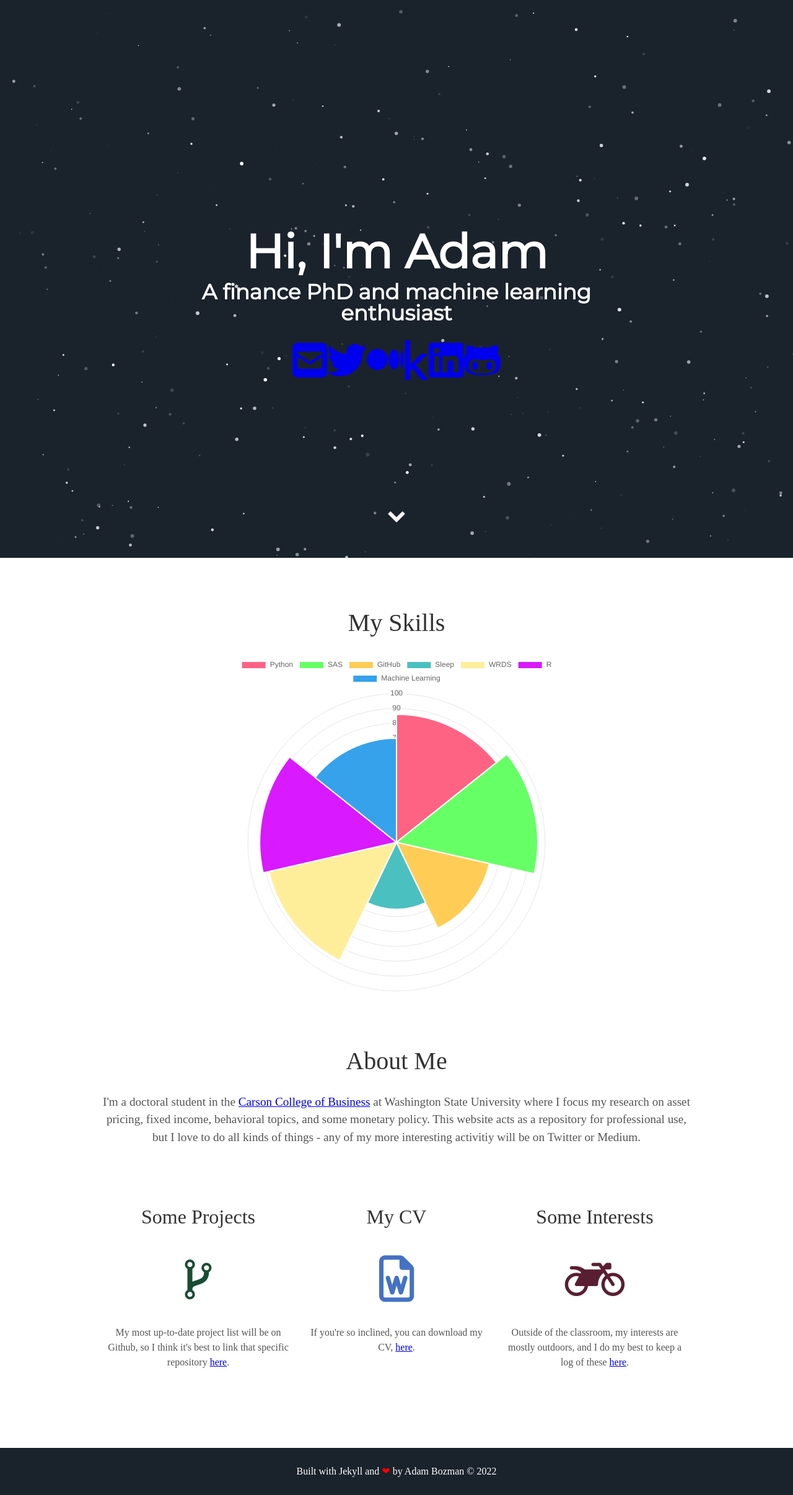
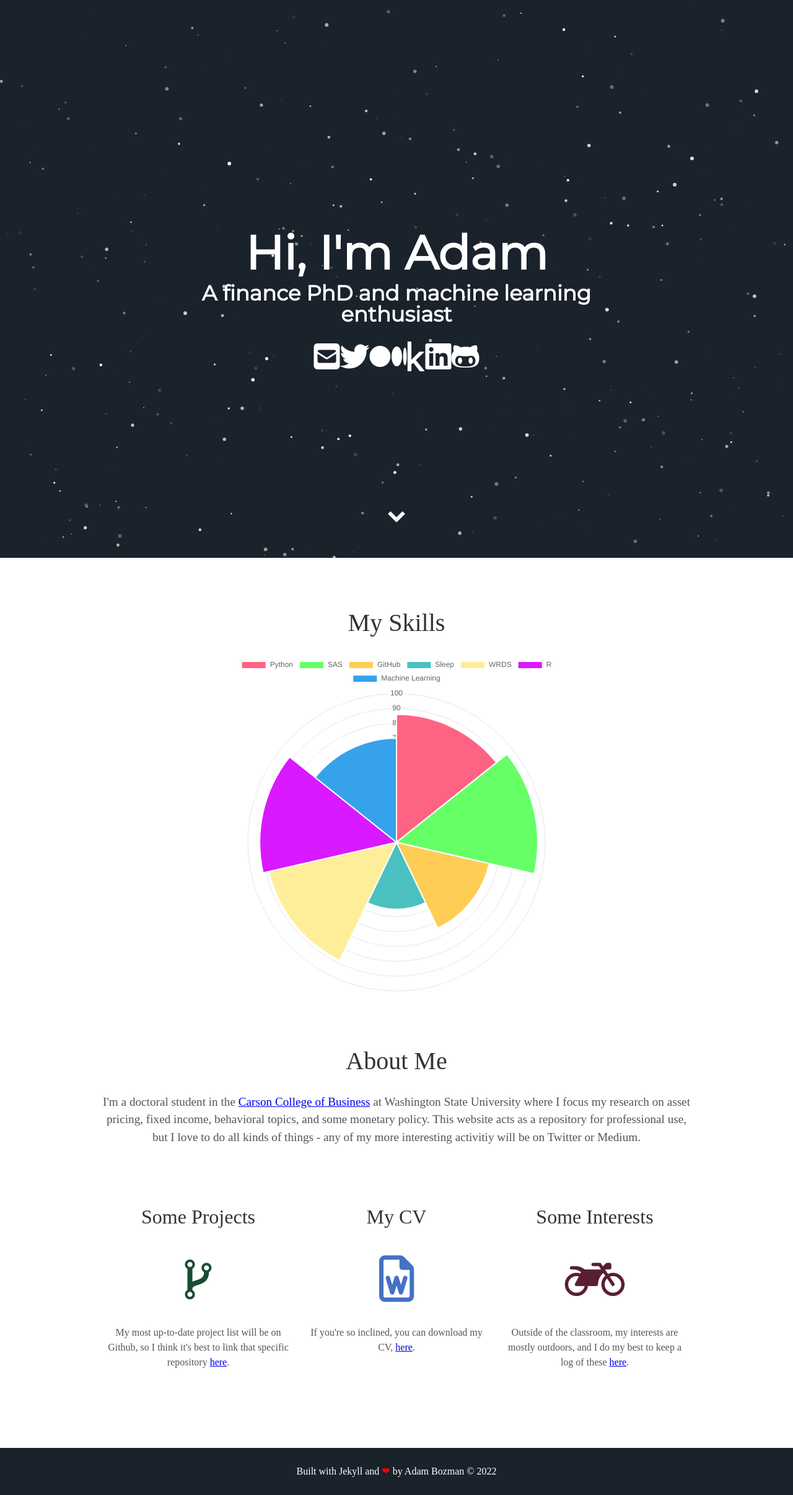
Before and after one commit to adam-bozman/adam-bozman.github.io, a Jekyll site: the page built from index.html, in a window 1280 px wide. Shown: the whole page at 62% size. Built offline with Jekyll 4.4.1, drawn with Linux system fonts in a browser that asks for light colours; nearby versions of some CDN libraries; some web fonts are replaced.

Commit message:
Update header.html

```diff
--- a/_includes/header.html
+++ b/_includes/header.html
@@ -5,14 +5,12 @@
         <span class="site-description">{{ site.user_title }}</span>
       </h1>
       <div class="header-icons">
-        <div style="color: white;"></div>
-          <a aria-label="Send email" href="mailto:adam.bozman@wsu.edu"><i class="fa-solid fa-square-envelope fa-4x"></i></a>
-          <a aria-label="My Twitter" target="_blank" href="https://www.twitter.com/adam_bozman"><i class="fa-brands fa-twitter fa-4x" aria-hidden="true"></i></a>
-          <a aria-label="My Medium" target="_blank" href="https://www.medium.com/@bozmanadam"><i class="fa-brands fa-medium fa-3x " aria-hidden="true"></i></a>
-          <a aria-label="My Kaggle" target="_blank" href="https://www.kaggle.com/adambozman"><i class="fa-brands fa-kaggle fa-4x " aria-hidden="true"></i></a>
-          <a aria-label="My LinkedIn" target="_blank" href="https://www.linkedin.com/in/adam-bozman-65218b73"><i class="fa-brands fa-linkedin-square fa-4x" aria-hidden="true"></i></a>
-          <a aria-label="My Github" target="_blank" href="https://github.com/adam-bozman"><i class="fa-brands fa-github-alt fa-4x" aria-hidden="true"></i></a>
-        </div>
+        <a aria-label="Send email" href="mailto:adam.bozman@wsu.edu"><i class="fa-solid fa-square-envelope fa-3x" style="color:#ffffff;"></i></a>
+        <a aria-label="My Twitter" target="_blank" href="https://www.twitter.com/adam_bozman"><i class="fa-brands fa-twitter fa-3x" style="color:#ffffff;" aria-hidden="true"></i></a>
+        <a aria-label="My Medium" target="_blank" href="https://www.medium.com/@bozmanadam"><i class="fa-brands fa-medium fa-3x " style="color:#ffffff;" aria-hidden="true"></i></a>
+        <a aria-label="My Kaggle" target="_blank" href="https://www.kaggle.com/adambozman"><i class="fa-brands fa-kaggle fa-3x" style="color:#ffffff;" aria-hidden="true"></i></a>
+        <a aria-label="My LinkedIn" target="_blank" href="https://www.linkedin.com/in/adam-bozman-65218b73"><i class="fa-brands fa-linkedin-square fa-3x" style="color:#ffffff;" aria-hidden="true"></i></a>
+        <a aria-label="My Github" target="_blank" href="https://github.com/adam-bozman"><i class="fa-brands fa-github-alt fa-3x" style="color:#ffffff;" aria-hidden="true"></i></a>
       </div>
       <div class="header-links">
         <!-- <a class="link" href="#about" data-scroll>About Me</a> -->
```
